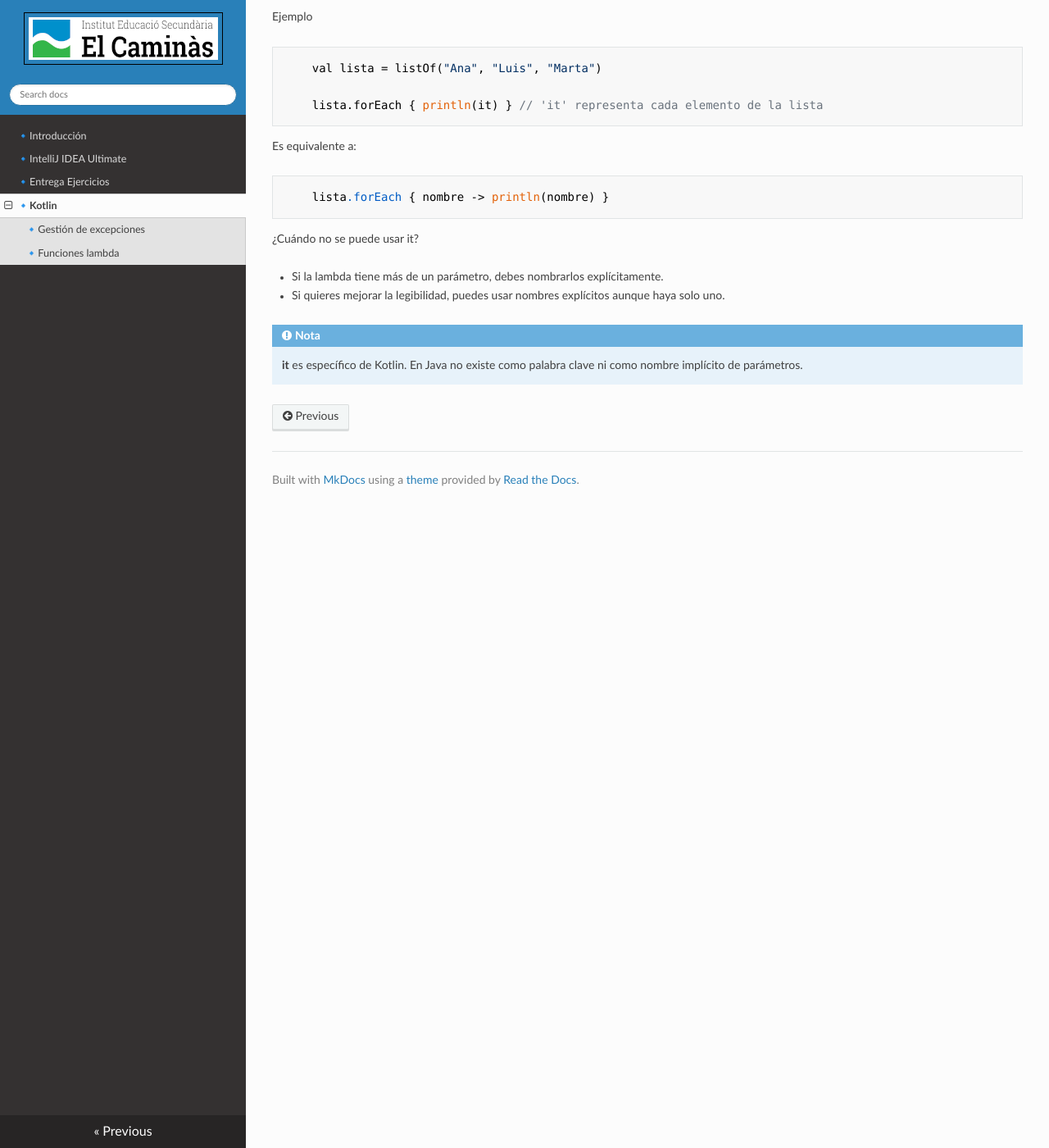
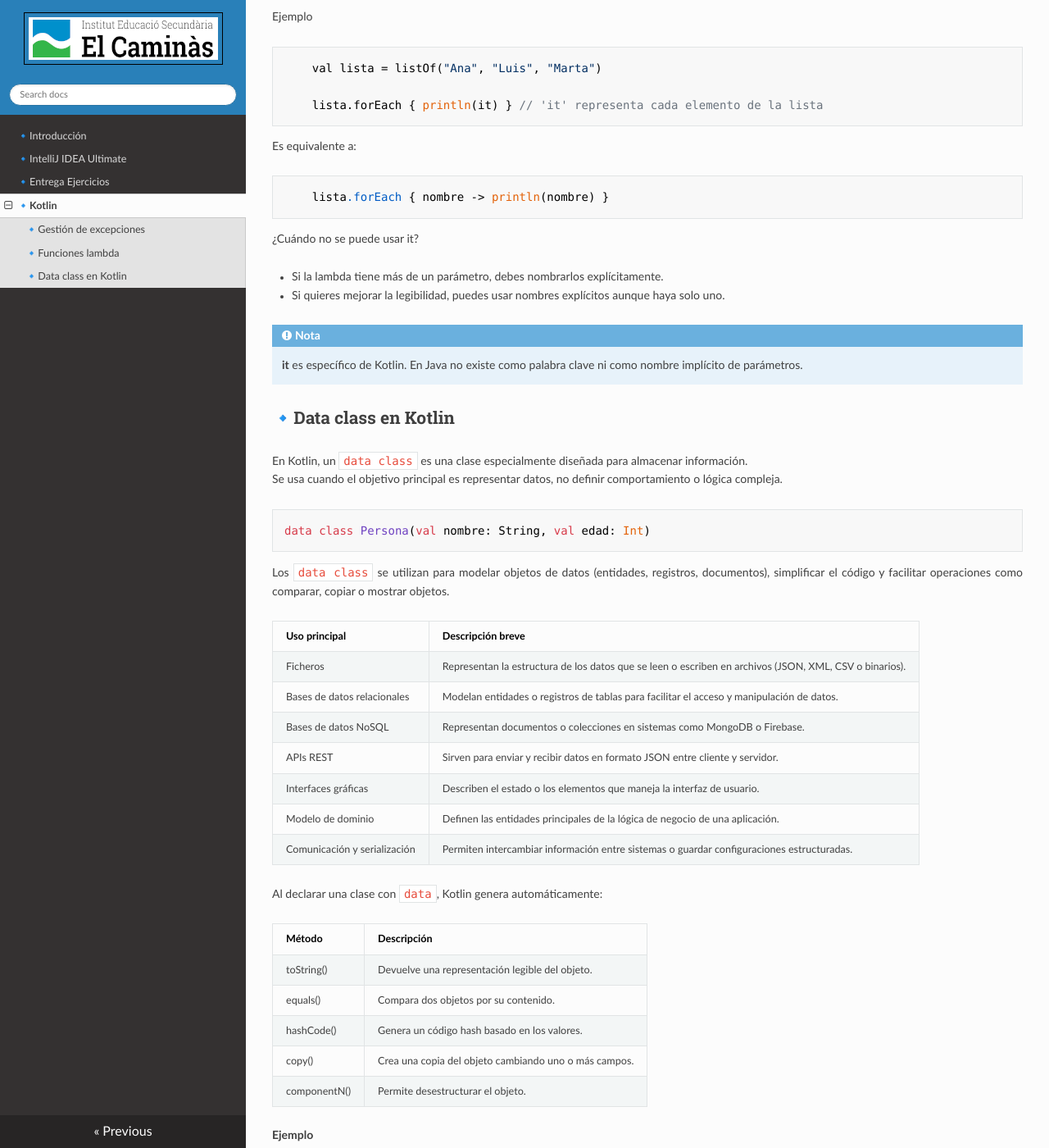
Before and after one commit to asalvadorc/AD_IntelliJ, an MkDocs documentation site: the page built from docs/Kotlin.md, in a window 1280 px wide and 1400 px high, scrolled down 4736 px. Shown: the whole window at 82% size. Built offline with MkDocs 1.6.1, drawn with Linux system fonts in a browser that asks for light colours; nearby versions of some CDN libraries; some of the changed text lies outside the part shown.

Commit message:
dataclass

```diff
--- a/docs/Kotlin.md
+++ b/docs/Kotlin.md
@@ -213,3 +213,84 @@ Es equivalente a:
 
 !!!Note "Nota"
     **it** es específico de Kotlin. En Java no existe como palabra clave ni como nombre implícito de parámetros.
+
+
+
+## 🔹Data class en Kotlin
+
+
+En Kotlin, un `data class` es una clase especialmente diseñada para almacenar información.
+Se usa cuando el objetivo principal es representar datos, no definir comportamiento o lógica compleja.
+
+
+    data class Persona(val nombre: String, val edad: Int)
+
+
+Los `data class` se utilizan para modelar objetos de datos (entidades, registros, documentos), simplificar el código y facilitar operaciones como comparar, copiar o mostrar objetos.
+
+| Uso principal | Descripción breve |
+|----------------|------------------|
+| Ficheros | Representan la estructura de los datos que se leen o escriben en archivos (JSON, XML, CSV o binarios). |
+| Bases de datos relacionales | Modelan entidades o registros de tablas para facilitar el acceso y manipulación de datos. |
+| Bases de datos NoSQL | Representan documentos o colecciones en sistemas como MongoDB o Firebase. |
+| APIs REST | Sirven para enviar y recibir datos en formato JSON entre cliente y servidor. |
+| Interfaces gráficas | Describen el estado o los elementos que maneja la interfaz de usuario. |
+| Modelo de dominio | Definen las entidades principales de la lógica de negocio de una aplicación. |
+| Comunicación y serialización | Permiten intercambiar información entre sistemas o guardar configuraciones estructuradas. |
+
+
+Al declarar una clase con `data`, Kotlin genera automáticamente:
+
+| Método | Descripción |
+|---------|-------------|
+| toString() | Devuelve una representación legible del objeto. |
+| equals() | Compara dos objetos por su contenido. |
+| hashCode() | Genera un código hash basado en los valores. |
+| copy() | Crea una copia del objeto cambiando uno o más campos. |
+| componentN() | Permite desestructurar el objeto. |
+
+**Ejemplo**
+
+    data class Persona(val nombre: String, val edad: Int)
+
+    fun main() {
+        val p1 = Persona("Ana", 25)
+        val p2 = Persona("Ana", 25)
+        val p3 = Persona("Luis", 30)
+
+        // toString(): muestra el contenido del objeto
+        println(p1.toString())
+        // Resultado: Persona(nombre=Ana, edad=25)
+
+        // equals(): compara el contenido de los objetos
+        println(p1 == p2)   // true
+        println(p1 == p3)   // false
+
+        // hashCode(): genera un código hash
+        println(p1.hashCode())
+        println(p2.hashCode())
+        // Ambos tienen el mismo hashCode porque su contenido es igual
+
+        // copy(): crea una copia con alguna modificación
+        val p4 = p1.copy(edad = 26)
+        println(p4)
+        // Resultado: Persona(nombre=Ana, edad=26)
+
+        // componentN(): permite desestructurar el objeto
+        val (nombre, edad) = p1
+        println(nombre)
+        println(edad)
+    }
+
+**Requisitos**
+
+- Debe tener al menos una propiedad en el constructor principal.
+- No puede ser abstract, open, sealed ni inner.
+- Las propiedades deben ser val o var.
+---
+
+
+**Conclusión**
+
+Los `data class` son una herramienta esencial en Kotlin.
+Permiten representar información de forma clara, reducen código y facilitan la integración con ficheros, bases de datos, APIs y componentes de interfaz.
--- a/mkdocs.yml
+++ b/mkdocs.yml
@@ -32,3 +32,4 @@ nav:
   - 🔹IntelliJ IDEA Ultimate : Idea.md
   - 🔹Entrega Ejercicios: ejercicios.md
   - 🔹Kotlin: Kotlin.md
+  #- 🔹Docker: docker.md
```
Also changed, not shown: docs/docker.md (added, +270 -0 lines), docs/img/docker.png (added).
